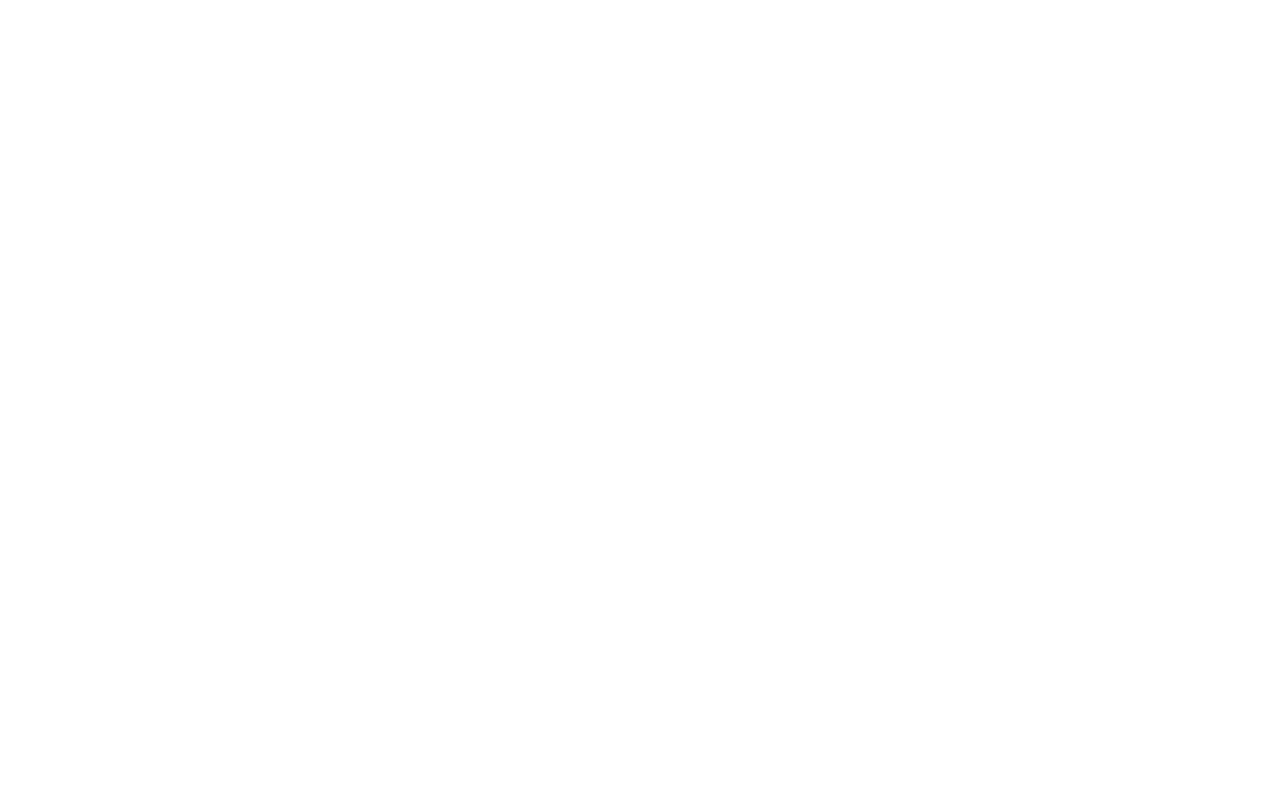
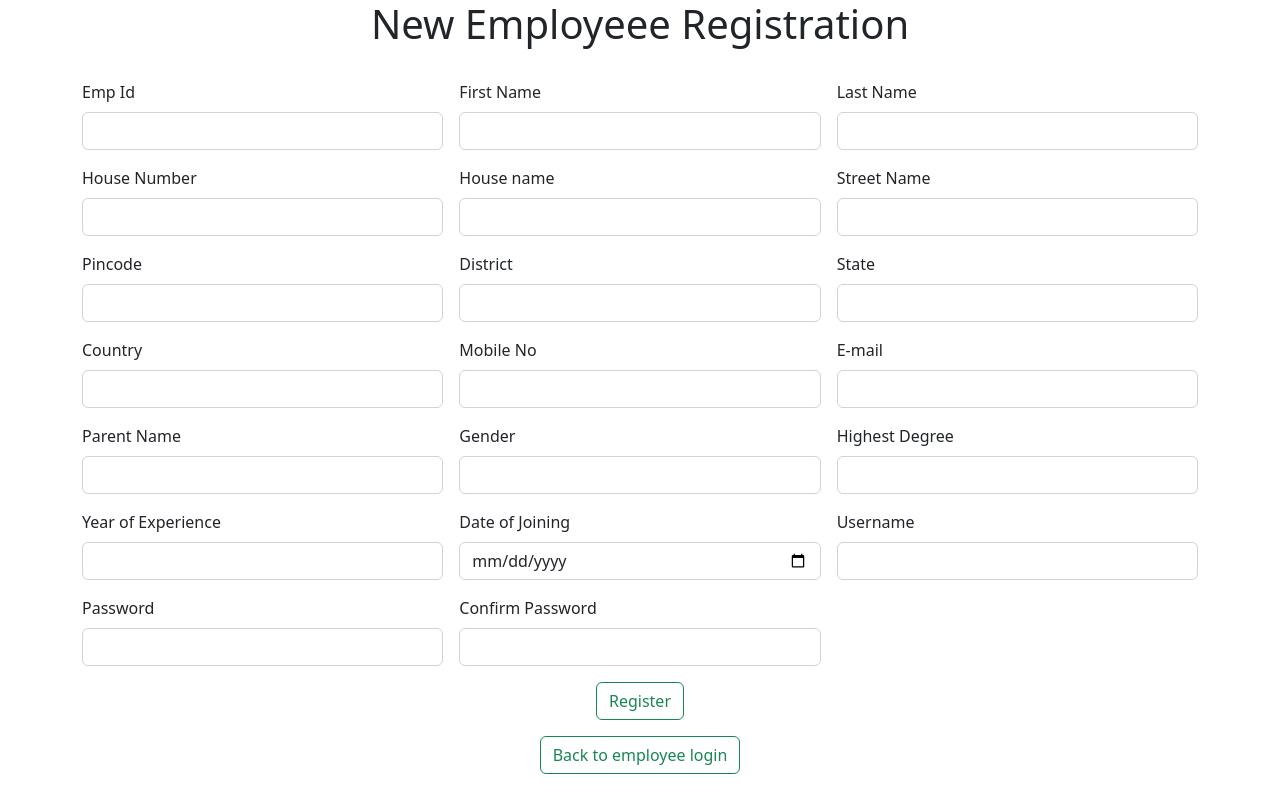
Before and after one commit to sachinkv1011/Nest-Digital-APP, an Angular app: page /employeereg in a window 1280 px wide. Before the commit this address led to /. Built offline with nearby package versions, Linux system fonts and the light colour scheme.

Commit message:
registration

```diff
--- a/src/app/admin-login/admin-login.component.ts
+++ b/src/app/admin-login/admin-login.component.ts
@@ -21,7 +21,7 @@
       "password": this.password
     }
     if(this.data.username == "admin" && this.data.password == "nestdigital") {
-      this.route.navigate(['/home'])
+      this.route.navigate(['/course'])
     } else {
       alert("invalid login")
     }
--- a/src/app/employee-portal/employee-portal.component.html
+++ b/src/app/employee-portal/employee-portal.component.html
@@ -1,7 +1,7 @@
 <div class="container">
     <div class="row">
         <div class="col col-12 col-sm-12 col-md-12 col-lg-12 col-xl-12 col-xxl-12">
-            <h1 class="text-center">Employee Registration</h1>
+            <h1 class="text-center">Employee login</h1>
             <div class="row g-3 mt-3">
                 <div class="col col-12 col-sm-12 col-md-12 col-lg-12 col-xl-12 col-xxl-12">
                     <label for="" class="form-label">Employee Id</label>
--- /dev/null
+++ b/src/app/employee-registration/employee-registration.component.html
@@ -0,0 +1,97 @@
+<div class="container">
+    <div class="row">
+        <div class="col col-12 col-sm-12 col-md-12 col-lg-12 col-xl-12 col-xxl-12">
+            <h1 class="text-center">New Employeee Registration</h1>
+            <div class="row g-3 mt-3">
+                <div class="col col-12 col-sm-6 col-md-6 col-lg-4 col-xl-4 col-xxl-4">
+                    <label for="" class="form-label">Emp Id</label>
+                    <input name="empid" [(ngModel)]="empid" type="text" class="form-control">
+                </div>
+                <div class="col col-12 col-sm-6 col-md-6 col-lg-4 col-xl-4 col-xxl-4">
+                    <label for="" class="form-label">First Name</label>
+                    <input name="firstname" [(ngModel)]="firstname" type="text" class="form-control">
+                </div>
+                <div class="col col-12 col-sm-6 col-md-6 col-lg-4 col-xl-4 col-xxl-4">
+                    <label for="" class="form-label">Last Name</label>
+                    <input name="lastname" [(ngModel)]="lastname" type="text" class="form-control">
+                </div>
+                <div class="col col-12 col-sm-6 col-md-6 col-lg-4 col-xl-4 col-xxl-4">
+                    <label for="" class="form-label">House Number</label>
+                    <input name="houseno" [(ngModel)]="houseno" type="text" class="form-control">
+                </div>
+                <div class="col col-12 col-sm-6 col-md-6 col-lg-4 col-xl-4 col-xxl-4">
+                    <label for="" class="form-label">House name</label>
+                    <input name="housename" [(ngModel)]="housename" type="text" class="form-control">
+                </div>
+                <div class="col col-12 col-sm-6 col-md-6 col-lg-4 col-xl-4 col-xxl-4">
+                    <label for="" class="form-label">Street Name</label>
+                    <input name="street" [(ngModel)]="street" type="text" class="form-control">
+                </div>
+                <div class="col col-12 col-sm-6 col-md-6 col-lg-4 col-xl-4 col-xxl-4">
+                    <label for="" class="form-label">Pincode</label>
+                    <input name="pincode" [(ngModel)]="pincode" type="text" class="form-control">
+                </div>
+                <div class="col col-12 col-sm-6 col-md-6 col-lg-4 col-xl-4 col-xxl-4">
+                    <label for="" class="form-label">District</label>
+                    <input name="district" [(ngModel)]="district" type="text" class="form-control">
+                </div>
+                <div class="col col-12 col-sm-6 col-md-6 col-lg-4 col-xl-4 col-xxl-4">
+                    <label for="" class="form-label">State</label>
+                    <input name="state" [(ngModel)]="state" type="text" class="form-control">
+                </div>
+                <div class="col col-12 col-sm-6 col-md-6 col-lg-4 col-xl-4 col-xxl-4">
+                    <label for="" class="form-label">Country</label>
+                    <input name="country" [(ngModel)]="country" type="text" class="form-control">
+                </div>
+                <div class="col col-12 col-sm-6 col-md-6 col-lg-4 col-xl-4 col-xxl-4">
+                    <label for="" class="form-label">Mobile No</label>
+                    <input name="mobileno" [(ngModel)]="mobileno" type="text" class="form-control">
+                </div>
+                <div class="col col-12 col-sm-6 col-md-6 col-lg-4 col-xl-4 col-xxl-4">
+                    <label for="" class="form-label">E-mail</label>
+                    <input name="email" [(ngModel)]="email" type="email" class="form-control">
+                </div>
+                <div class="col col-12 col-sm-6 col-md-6 col-lg-4 col-xl-4 col-xxl-4">
+                    <label for="" class="form-label">Parent Name</label>
+                    <input name="parentname" [(ngModel)]="parentname" type="text" class="form-control">
+                </div>
+                <div class="col col-12 col-sm-6 col-md-6 col-lg-4 col-xl-4 col-xxl-4">
+                    <label for="" class="form-label">Gender</label>
+                    <input name="gender" [(ngModel)]="gender" type="text" class="form-control">
+                </div>
+                <div class="col col-12 col-sm-6 col-md-6 col-lg-4 col-xl-4 col-xxl-4">
+                    <label for="" class="form-label">Highest Degree</label>
+                    <input name="degree" [(ngModel)]="degree" type="text" class="form-control">
+                </div>
+                <div class="col col-12 col-sm-6 col-md-6 col-lg-4 col-xl-4 col-xxl-4">
+                    <label for="" class="form-label">Year of Experience</label>
+                    <input name="experience" [(ngModel)]="experience" type="number" class="form-control">
+                </div>
+                <div class="col col-12 col-sm-6 col-md-6 col-lg-4 col-xl-44 col-xxl-4">
+                    <label for="" class="form-label">Date of Joining</label>
+                    <input name="doj" [(ngModel)]="doj" type="date" class="form-control">
+                </div>
+                <div class="col col-12 col-sm-6 col-md-6 col-lg-4 col-xl-4 col-xxl-4">
+                    <label for="" class="form-label">Username</label>
+                    <input name="username" [(ngModel)]="username" type="text" class="form-control">
+                </div>
+                <div class="col col-12 col-sm-6 col-md-6 col-lg-4 col-xl-4 col-xxl-4">
+                    <label for="" class="form-label">Password</label>
+                    <input name="password" [(ngModel)]="password" type="text" class="form-control">
+                </div>
+                <div class="col col-12 col-sm-6 col-md-6 col-lg-4 col-xl-4 col-xxl-4">
+                    <label for="" class="form-label">Confirm Password</label>
+                    <input name="cpassword" [(ngModel)]="cpassword" type="text" class="form-control">
+                </div>
+                <div class="col col-12 col-sm-12 col-md-12 col-lg-12 col-xl-12 col-xxl-12 text-center">
+                    <button (click)="readValue()" class="btn btn-outline-success">Register</button>
+
+                </div>
+                <div class="col col-12 col-sm-12 col-md-12 col-lg-12 col-xl-12 col-xxl-12 text-center">
+                    <a href="/elogin"><button class="btn btn-outline-success" routerLink="/elogin">Back to employee login</button></a>
+
+                </div>
+            </div>
+        </div>
+    </div>
+</div>
--- /dev/null
+++ b/src/app/employee-registration/employee-registration.component.ts
@@ -0,0 +1,67 @@
+import { Component } from '@angular/core';
+import { Router } from '@angular/router';
+
+@Component({
+  selector: 'app-employee-registration',
+  templateUrl: './employee-registration.component.html',
+  styleUrls: ['./employee-registration.component.css']
+})
+export class EmployeeRegistrationComponent {
+  empid=""
+  firstname=""
+  lastname=""
+  houseno=""
+  housename=""
+  street=""
+  pincode=""
+  district=""
+  state=""
+  country=""
+  mobileno=""
+  email=""
+  parentname=""
+  gender=""
+  degree=""
+  experience=""
+  doj=""
+  username=""
+  password=""
+  cpassword=""
+
+  data:any={}
+
+  readValue=()=>{
+    this.data={
+      "empid":this.empid,
+      "firstname":this.firstname,
+      "lastname":this.lastname,
+      "houseno":this.houseno,
+      "housename":this.housename,
+      "street":this.street,
+      "pincode":this.pincode,
+      "district":this.district,
+      "state":this.state,
+      "country":this.country,
+      "mobileno":this.mobileno,
+      "email":this.email,
+      "parentname":this.parentname,
+      "gender":this.gender,
+      "degree":this.degree,
+      "experience":this.experience,
+      "doj":this.doj,
+      "username":this.username,
+      "password":this.password,
+      "cpassword":this.cpassword
+    }
+    if (this.data.password==this.data.cpassword) {
+      console.log(this.data)
+      alert("Registered Successfully")
+
+    } else {
+      alert("Password and confirm password mismatches")
+
+    }
+
+  }
+
+}
--- a/src/app/view-all-courses/view-all-courses.component.html
+++ b/src/app/view-all-courses/view-all-courses.component.html
@@ -1,3 +1,4 @@
+<app-view-navbar></app-view-navbar>
 <div class="container">
     <div class="row">
         <div class="col col-12 col-sm-12 col-md-12 col-lg-12 col-xl-12 col-xxl-12">
--- a/src/app/view-all-friends/view-all-friends.component.html
+++ b/src/app/view-all-friends/view-all-friends.component.html
@@ -1,3 +1,4 @@
+<app-view-navbar></app-view-navbar>
 <div class="container">
     <div class="row">
         <div class="col col-12 col-sm-12 col-md-12 col-lg-12 col-xl-12 col-xxl-12">
```
Also changed, not shown: src/app/app.module.ts (+7 -1 lines), src/app/employee-registration/employee-registration.component.css (added).
